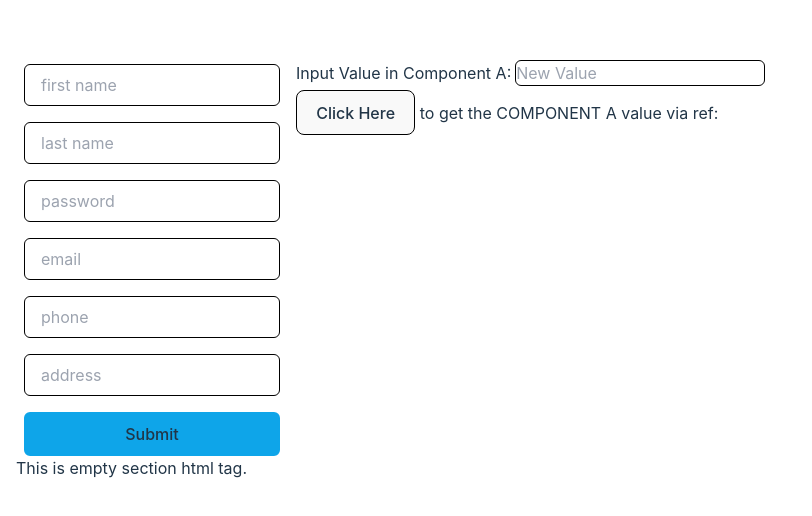
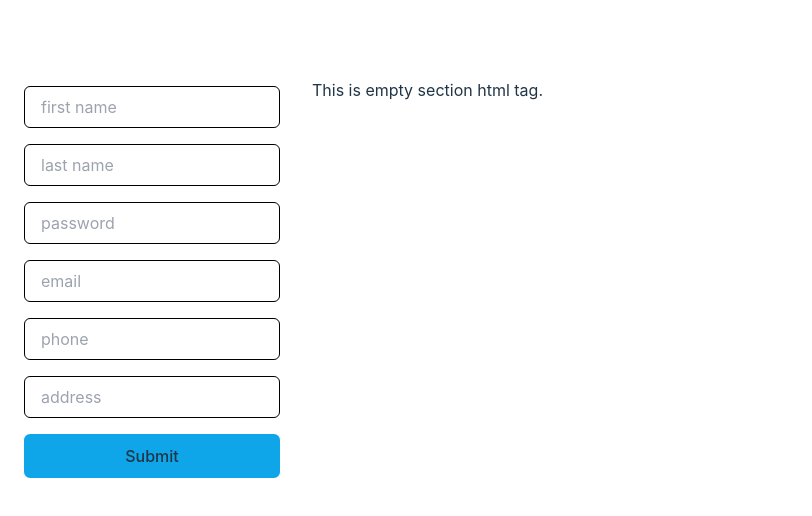
Before and after one commit to SvilenGrandzhan/react-useState-multipleForms, a React (Vite) app: page / in a window 1280 px wide. Shown: the part 122-638 px from the top of the page, without its empty margins (0-812 px from the left). Built offline with nearby package versions, Linux system fonts and the light colour scheme.

Commit message:
Moved useRef components in different repository 20240123

```diff
--- a/src/App.jsx
+++ b/src/App.jsx
@@ -1,12 +1,8 @@
-import { useState, useRef } from "react";
+import { useState } from "react";
 import Form from "./components/Form";
 import Print from "./components/Print";
-import ComponentA from "./components/ComponentA"
-import ComponentB from "./components/ComponentB";
 
 function App() {
-  const elementRef = useRef()
-
   // Managing state in parent component
   const [form, setForm] = useState({
     firstName: "",
@@ -18,17 +14,11 @@ function App() {
   });
 
   return (
-    <div className="flex">
-      <div className="flex flex-col mx-4">
-        {/* Passing managing state function as props to child */}
-        <Form setForm={setForm}/>
-        {/* Passing input date as props to other child */}
-        <Print form={form}/>
-      </div>
-      <div className="flex flex-col">
-        <ComponentA elRef={elementRef}/>
-        <ComponentB getRefFrom={elementRef}/>
-      </div>
+    <div className="flex flex-row gap-8 mx-4">
+      {/* Passing managing state function as props to child */}
+      <Form setForm={setForm} />
+      {/* Passing input date as props to other child */}
+      <Print form={form} />
     </div>
   );
 }
--- a/src/components/ComponentA.jsx
+++ /dev/null
@@ -1,11 +0,0 @@
-
-function ComponentA({ elRef }) {
-    return (
-      <p>
-        Input Value in Component A:
-        <input placeholder="New Value" className="border border-black rounded-md m-1" ref={elRef} />
-      </p>
-    );
-  }
-
-export default ComponentA
--- a/src/components/ComponentB.jsx
+++ /dev/null
@@ -1,18 +0,0 @@
-import { useState } from "react";
-
-function ComponentB({ getRefFrom }) {
-  const [value, setValue] = useState("");
-
-  const submit = () => setValue(getRefFrom.current?.value);
-
-  return (
-    <p>
-      <button className="border border-black" type="button" onClick={submit}>
-        Click Here
-      </button>{" "}
-      to get the COMPONENT A value via ref: {value}
-    </p>
-  );
-}
-
-export default ComponentB
--- a/src/components/Form.css
+++ /dev/null
@@ -1,7 +0,0 @@
-input {
-    border: .1em solid black;
-    background-color: "red";
-    padding: .25em;
-    border-top-right-radius: .25em;
-    border-top-left-radius: .25em;
-}
--- a/src/components/Print.jsx
+++ b/src/components/Print.jsx
@@ -1,6 +1,6 @@
-function Print({form}) {
+export default function Print({ form }) {
   return (
-      <section className="flex flex-col items-start gap-y-1 border-red-900">
+    <section className="flex flex-col gap-y-1">
       This is empty section html tag.
       <p>{form.firstName}</p>
       <p>{form.lastName}</p>
@@ -10,5 +10,3 @@ function Print({form}) {
     </section>
   );
 }
-
-  export default Print;
```
Also changed, not shown: src/components/Form.jsx (+3 -6 lines). Lines whose indentation alone changed are shown as unchanged.
